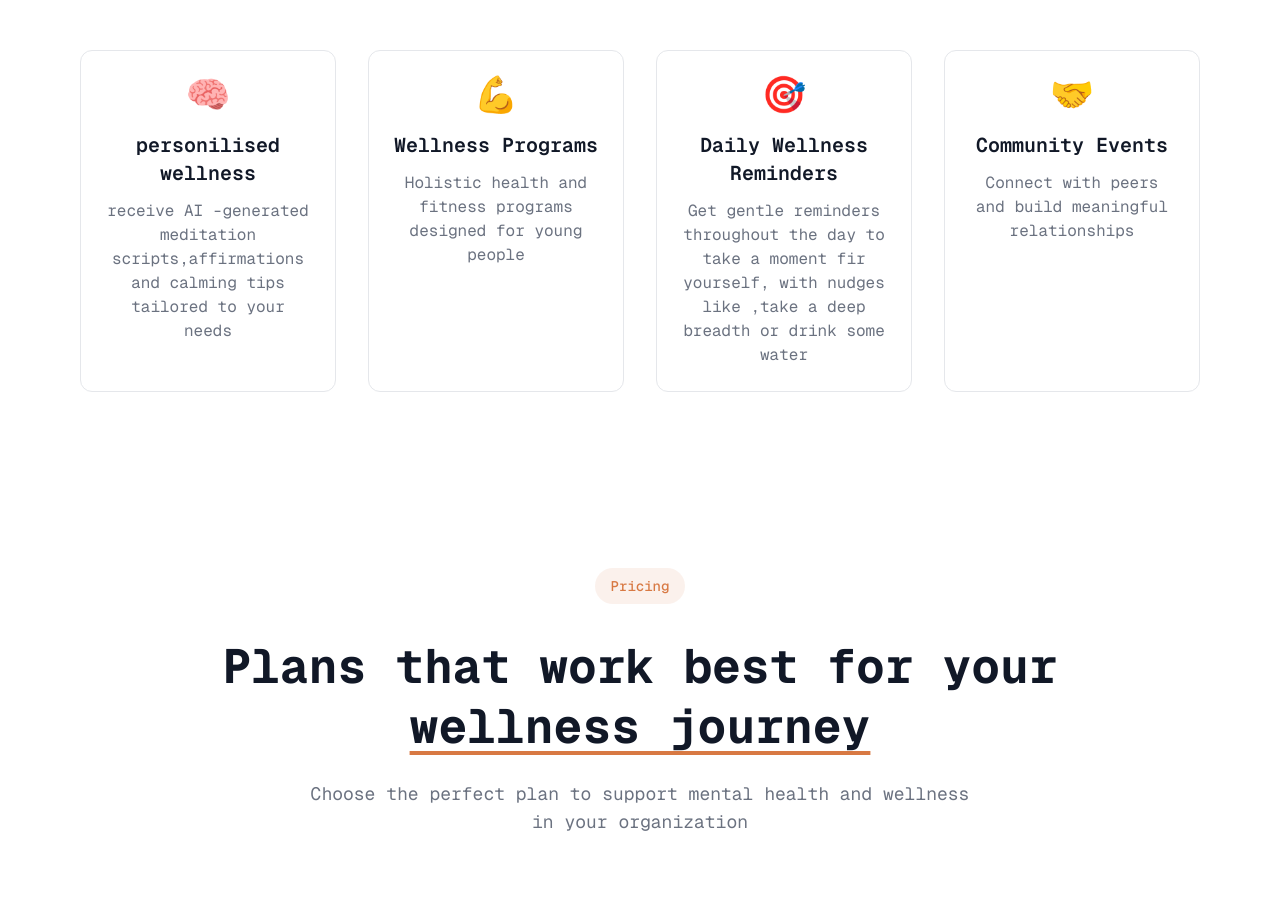
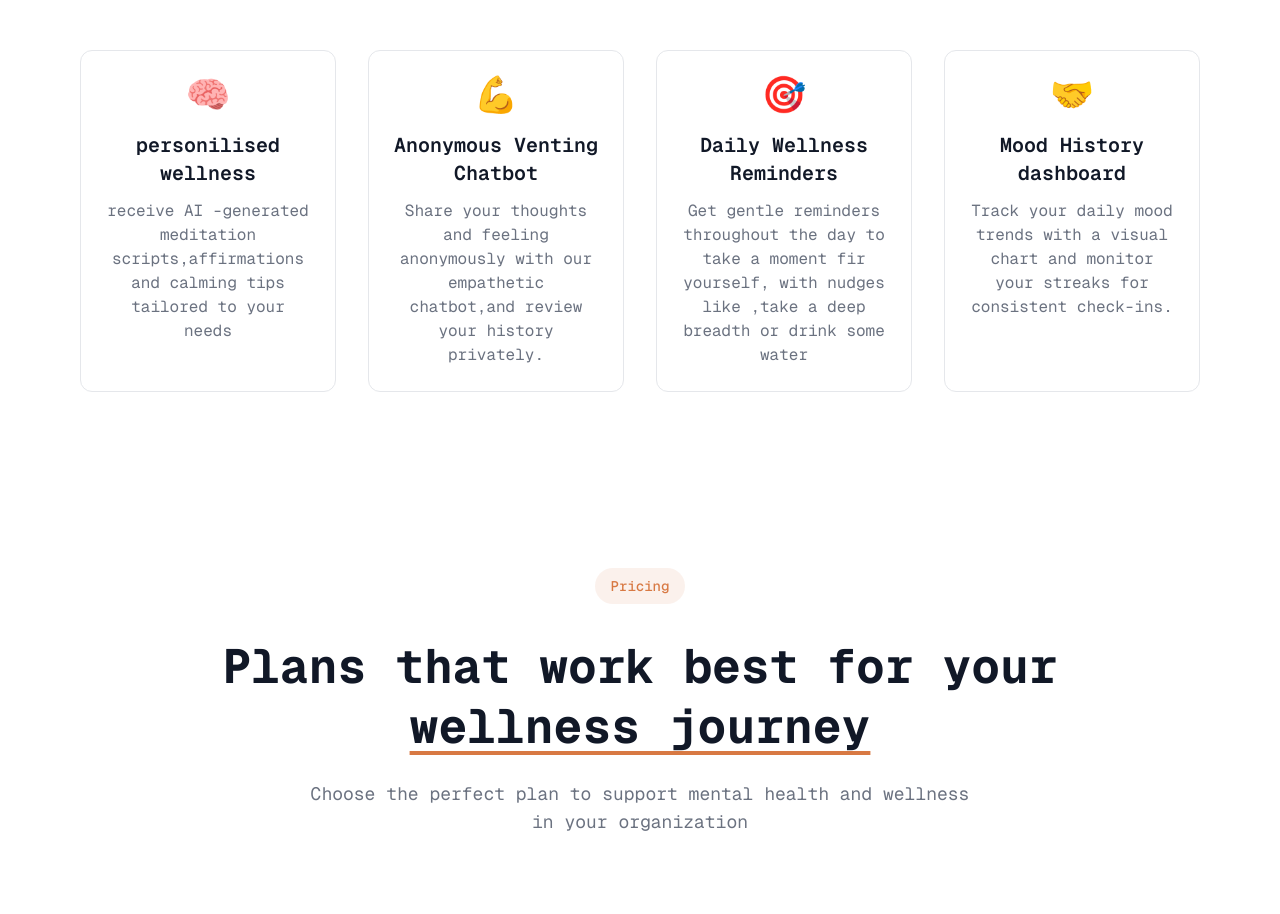
Before and after one commit to imsurajj/youthwell, a Next.js app: page / in a window 1280 px wide. Shown: the part 1060-1974 px from the top of the page. Built offline with nearby package versions, Linux system fonts and the light colour scheme.

Commit message:
Add Features component

```diff
--- a/src/components/Features.tsx
+++ b/src/components/Features.tsx
@@ -6,8 +6,8 @@ const Features = () => {
       icon: "🧠"
     },
     {
-      title: "Wellness Programs",
-      description: "Holistic health and fitness programs designed for young people ",
+      title: "Anonymous Venting Chatbot",
+      description: "Share your thoughts and feeling anonymously with our empathetic chatbot,and review your history privately.",
       icon: "💪"
     },
     {
@@ -16,8 +16,8 @@ const Features = () => {
       icon: "🎯"
     },
     {
-      title: "Community Events",
-      description: "Connect with peers and build meaningful relationships",
+      title: "Mood History dashboard",
+      description: "Track your daily mood trends with a visual chart and monitor your streaks for consistent check-ins.",
       icon: "🤝"
     }
   ];
```
